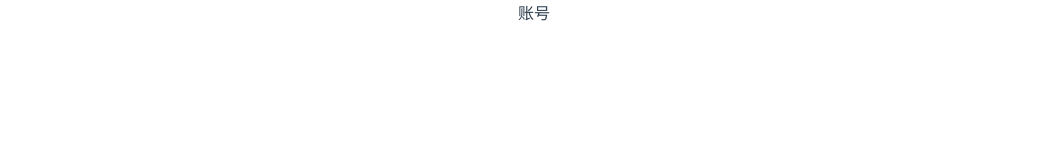
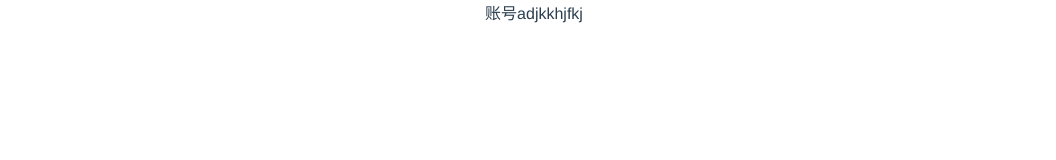
Before and after one commit to chenwanlin-githup/wangyiyun, a Vue app: page /#/account in a window 1280 px wide. Shown: the top 160 px of the page, without its empty margins (106-1162 px from the left). Built offline with nearby package versions, Linux system fonts and the light colour scheme.

Commit message:
修改账号

```diff
--- a/src/views/child/account.vue
+++ b/src/views/child/account.vue
@@ -1,3 +1,3 @@
 <template>
-  <div>账号</div>
+  <div>账号adjkkhjfkj</div>
 </template>
```
